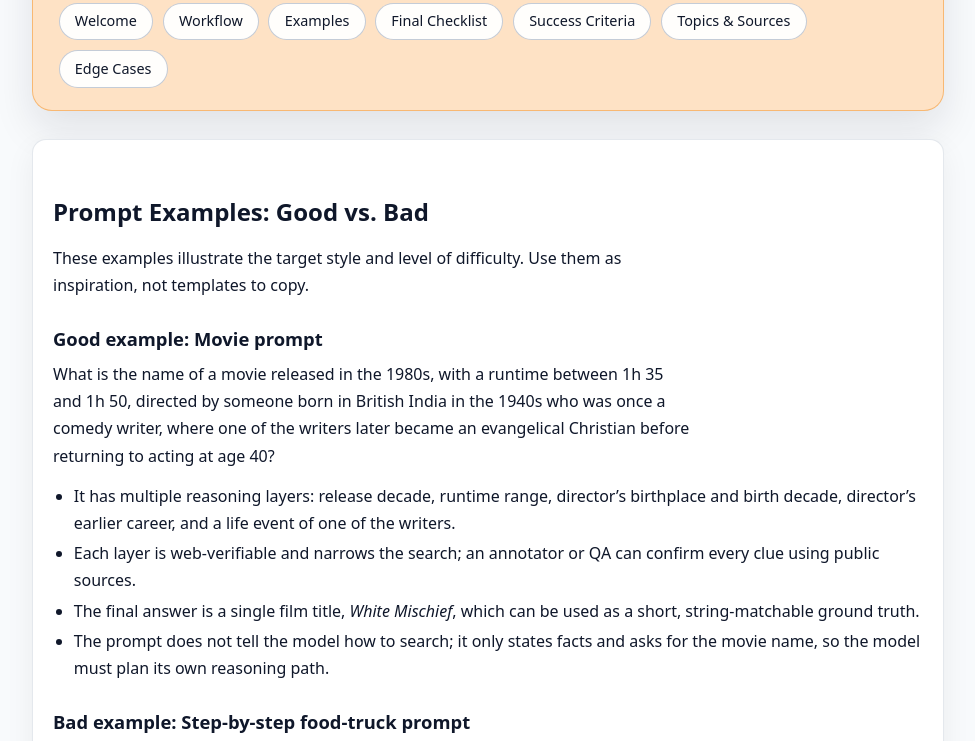
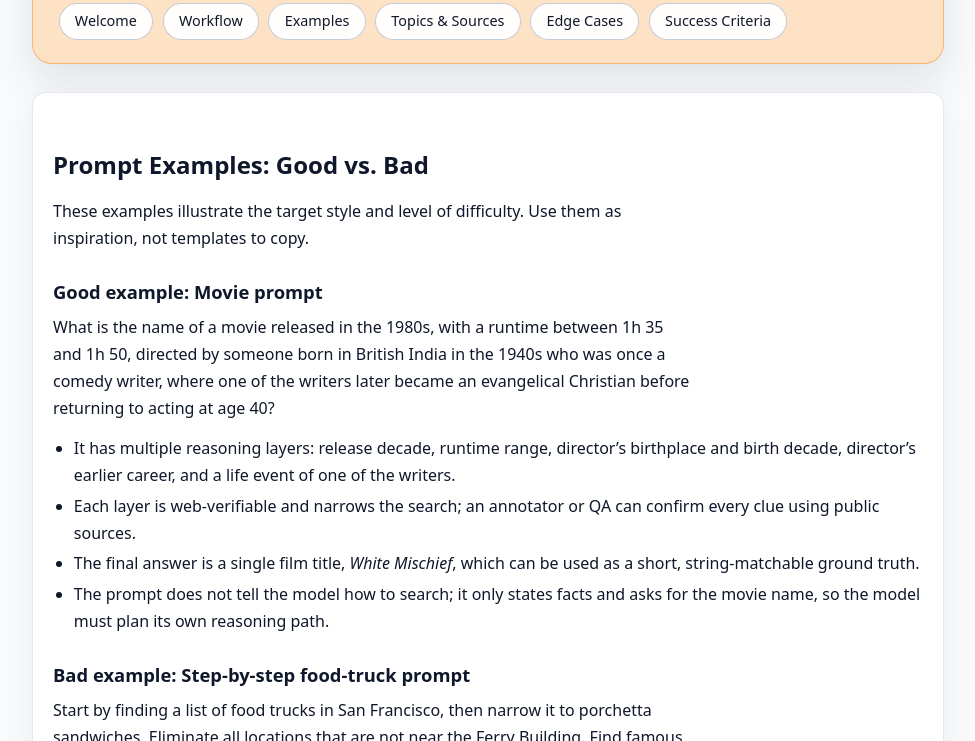
Before and after one commit to Justin-Folio/Proj-specific, a plain HTML site: page examples.html in a window 1280 px wide. Shown: the part 127-868 px from the top of the page, without its empty margins (152-1127 px from the left). Drawn offline with Linux system fonts and the light colour scheme.

Commit message:
Update examples.html

```diff
--- a/examples.html
+++ b/examples.html
@@ -12,10 +12,9 @@
       <a href="index.html">Welcome</a>
       <a href="workflow.html">Workflow</a>
       <a href="examples.html">Examples</a>
-      <a href="checklist.html">Final Checklist</a>
-      <a href="successcriteria.html">Success Criteria</a>
       <a href="topics.html">Topics & Sources</a>
       <a href="edgecases.html">Edge Cases</a>
+      <a href="successcriteria.html">Success Criteria</a>
     </nav>
   </header>
 
```
